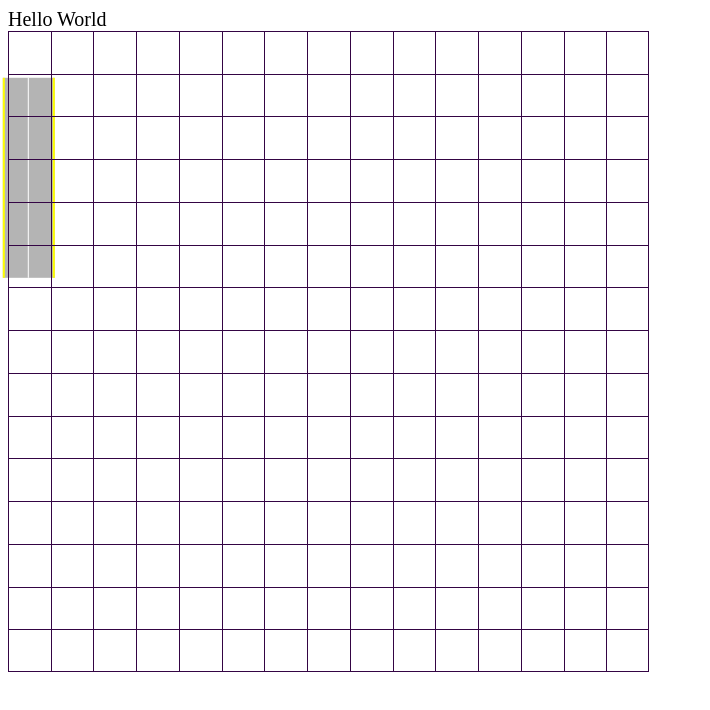
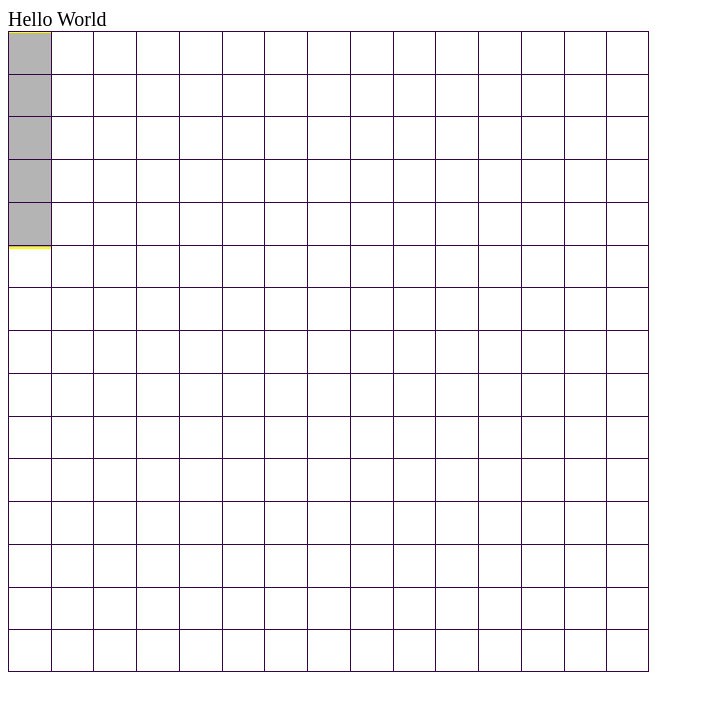
Before and after one commit to KevinOmega/GarbageCollectionProject, a Next.js app: page / in a window 1280 px wide. Shown: the top 710 px of the page, without its empty margins (0-710 px from the left). Built offline with nearby package versions, Linux system fonts and the light colour scheme.

Commit message:
modify path properties

```diff
--- a/components/Canvas.tsx
+++ b/components/Canvas.tsx
@@ -3,7 +3,7 @@ import canvas from "./canvas.module.scss";
 import Path from './Path';
 
 const properties = {
-    id : 1,length : 20,traffic : "high",direcction : "forwards", rotation : 90,to :[2]
+    id : 1,position : {xs : 0, ys : 0 , xe : 1, ye : 5},traffic : "high",direcction : "forwards",
 }
 
 const Canvas = () => {
@@ -43,7 +43,7 @@ const Canvas = () => {
 
   return (
     <div ref={canvasRef} className={canvas.canvas}  >
-      <Path {...properties} />
+      <Path {...properties} unitSize={unitSize}/>
       {lines.map((l,index) => <div key={index} className={canvas.verticalLine} style={{left : l}}></div>)}
       {lines.map((l,index) => <div key={index * 10}className={canvas.horizontalLine} style={{top : l}}></div>)}
     </div>
--- a/components/Path.tsx
+++ b/components/Path.tsx
@@ -5,18 +5,20 @@ import path from "./Path.module.css";
 
 
 const Path = ({
-    id,length,traffic,direcction, rotation,to} :
+    id,position,traffic, direcction,unitSize} :
     {
         id : number,
-        length : number,
+        position : {xs : number, ys : number, xe : number,ye : number}
         traffic : string,
         direcction : string,
-        rotation : number;
-        to : number[]
-    }) => {
+        unitSize : number;
+      }) => {
   return (
-    <div className={path.path} style={{transform : `rotate(${rotation}deg)`, width : `${10 * length}px`}}>
-      <div className={path.line}></div>
+    <div className={path.path} style={ {
+      width : `${ (unitSize * (position.xe - position.xs))}px`,
+      height : `${ (unitSize * (position.ye - position.ys))}px`,
+      }}>
+      {/* <div className={path.line}></div> */}
     </div>
   )
 }
```
